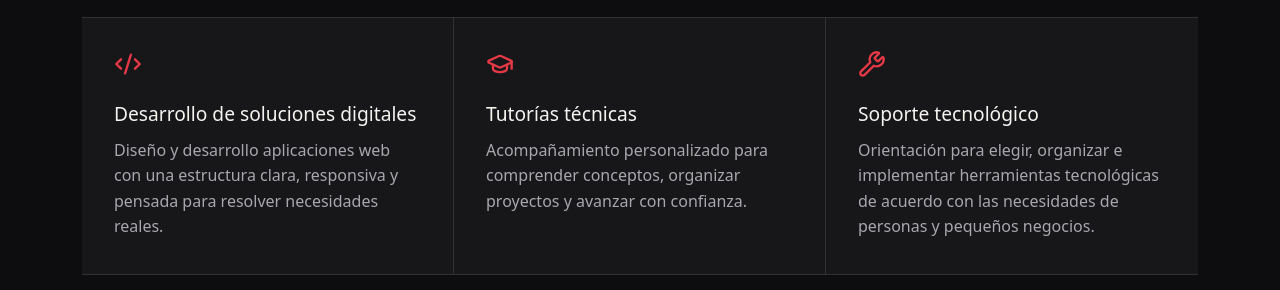
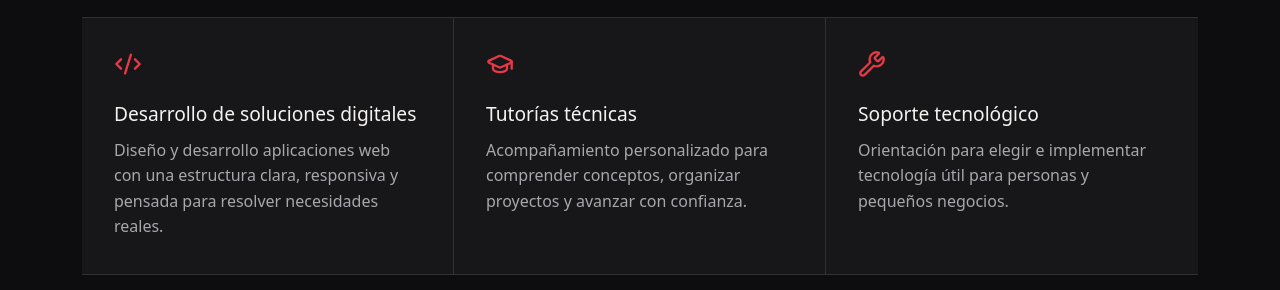
Before and after one commit to juliandrojas/pagina_personal_vercel, a React (Vite) app: page / in a window 1280 px wide. Shown: the part 1660-1950 px from the top of the page. Built offline with nearby package versions, Linux system fonts and the light colour scheme.

Commit message:
style(services): balance support card copy

```diff
--- a/src/pages/Home.jsx
+++ b/src/pages/Home.jsx
@@ -133,7 +133,7 @@ export default function Home() {
             <article className="service-item">
               <Wrench className="service-icon" aria-hidden="true" size={28} />
               <h3>Soporte tecnológico</h3>
-              <p>Orientación para elegir, organizar e implementar herramientas tecnológicas de acuerdo con las necesidades de personas y pequeños negocios.</p>
+              <p>Orientación para elegir e implementar tecnología útil para personas y pequeños negocios.</p>
             </article>
           </div>
         </section>
```
